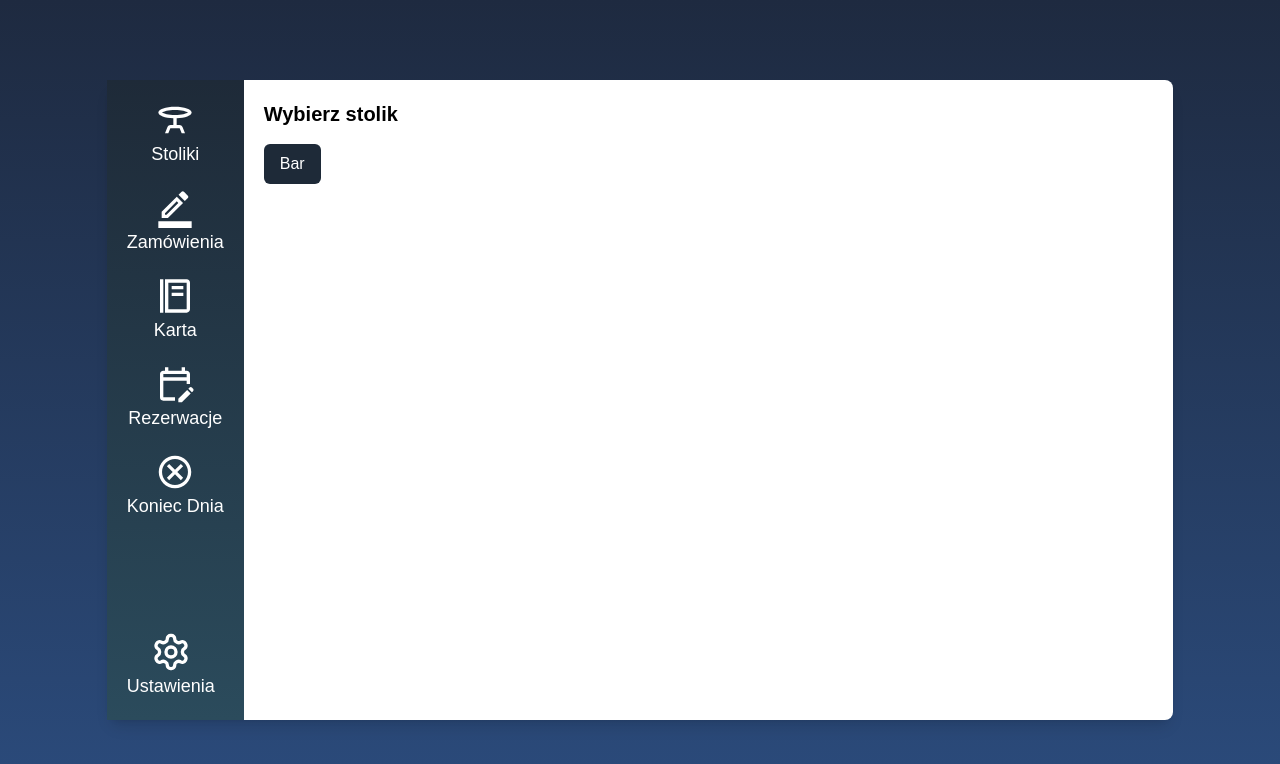
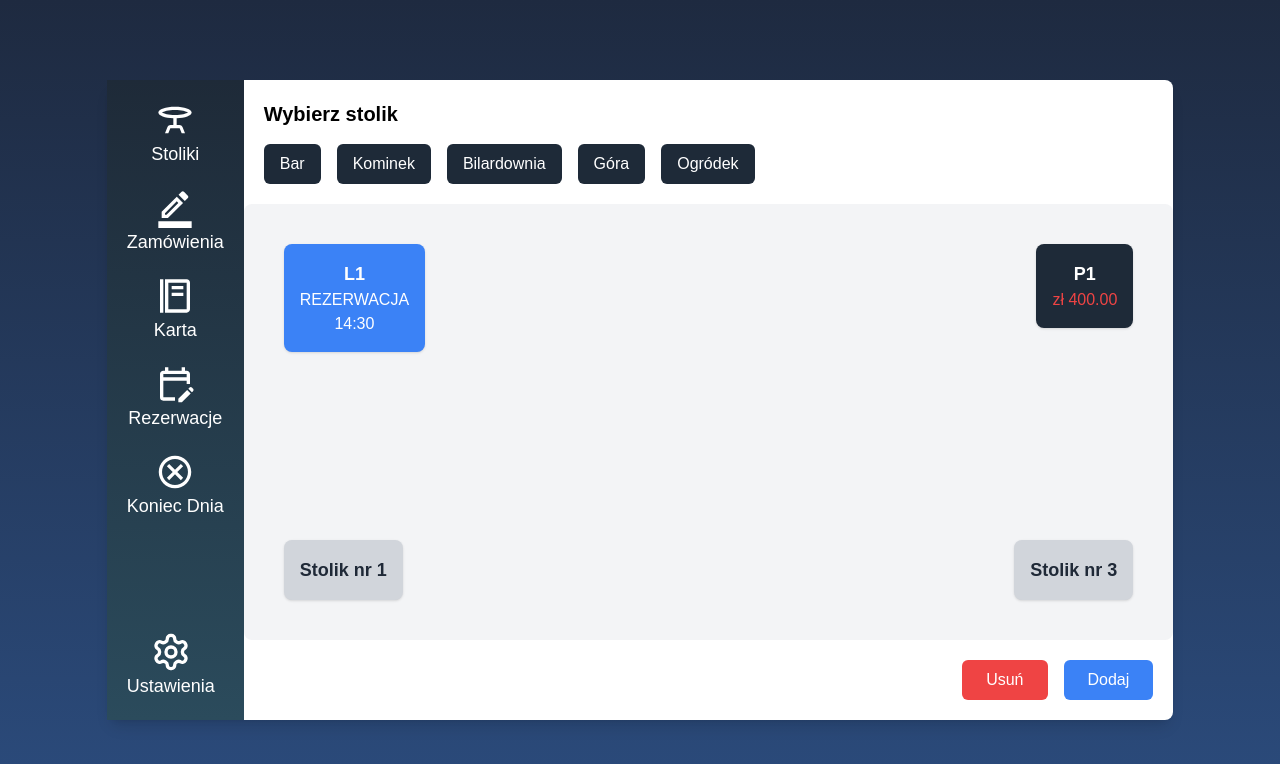
Before and after one commit to Gitros/RestaurantOrderingAppSolution, a Next.js app in the folder orders-app/: page /tables in a window 1280 px wide. Shown: the top 764 px of the page. Built offline with nearby package versions, Linux system fonts and the light colour scheme.

Commit message:
table view

```diff
--- a/orders-app/app/tables/page.tsx
+++ b/orders-app/app/tables/page.tsx
@@ -7,7 +7,44 @@ export default function Index() {
           <button className="px-4 py-2 bg-[#1E2A38] text-white rounded-md hover:bg-[#2B4B5C]">
             Bar
           </button>
+          <button className="px-4 py-2 bg-[#1E2A38] text-white rounded-md hover:bg-[#2B4B5C]">
+            Kominek
+          </button>
+          <button className="px-4 py-2 bg-[#1E2A38] text-white rounded-md hover:bg-[#2B4B5C]">
+            Bilardownia
+          </button>
+          <button className="px-4 py-2 bg-[#1E2A38] text-white rounded-md hover:bg-[#2B4B5C]">
+            Góra
+          </button>
+          <button className="px-4 py-2 bg-[#1E2A38] text-white rounded-md hover:bg-[#2B4B5C]">
+            Ogródek
+          </button>
         </div>
+      </div>
+      <div className="relative flex-1 bg-gray-100 rounded-lg">
+        <div className="absolute top-10 left-10 flex flex-col items-center justify-center bg-blue-500 text-white rounded-lg p-4 shadow">
+          <p className="text-lg font-bold">L1</p>
+          <p>REZERWACJA</p>
+          <p>14:30</p>
+        </div>
+        <div className="absolute top-10 right-10 flex flex-col items-center justify-center bg-[#1E2A38] text-white rounded-lg p-4 shadow">
+          <p className="text-lg font-bold">P1</p>
+          <p className="text-red-500">zł 400.00</p>
+        </div>
+        <div className="absolute bottom-10 left-10 flex flex-col items-center justify-center bg-gray-300 text-gray-800 rounded-lg p-4 shadow">
+          <p className="text-lg font-bold">Stolik nr 1</p>
+        </div>
+        <div className="absolute bottom-10 right-10 flex flex-col items-center justify-center bg-gray-300 text-gray-800 rounded-lg p-4 shadow">
+          <p className="text-lg font-bold">Stolik nr 3</p>
+        </div>
+      </div>
+      <div className="flex justify-end space-x-4 p-5">
+        <button className="px-6 py-2 bg-red-500 text-white rounded-md hover:bg-red-600">
+          Usuń
+        </button>
+        <button className="px-6 py-2 bg-blue-500 text-white rounded-md hover:bg-blue-600">
+          Dodaj
+        </button>
       </div>
     </div>
   );
```
